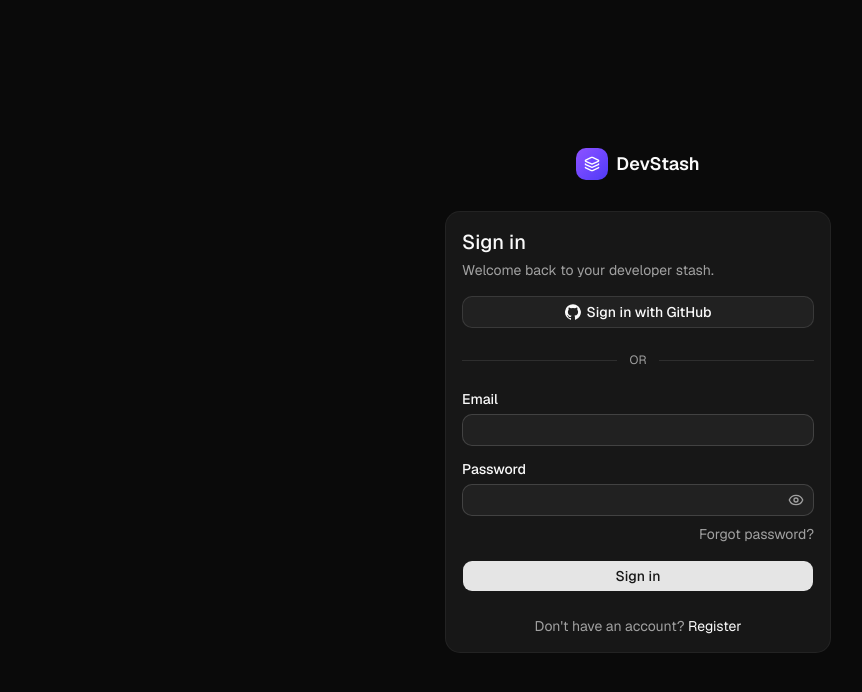
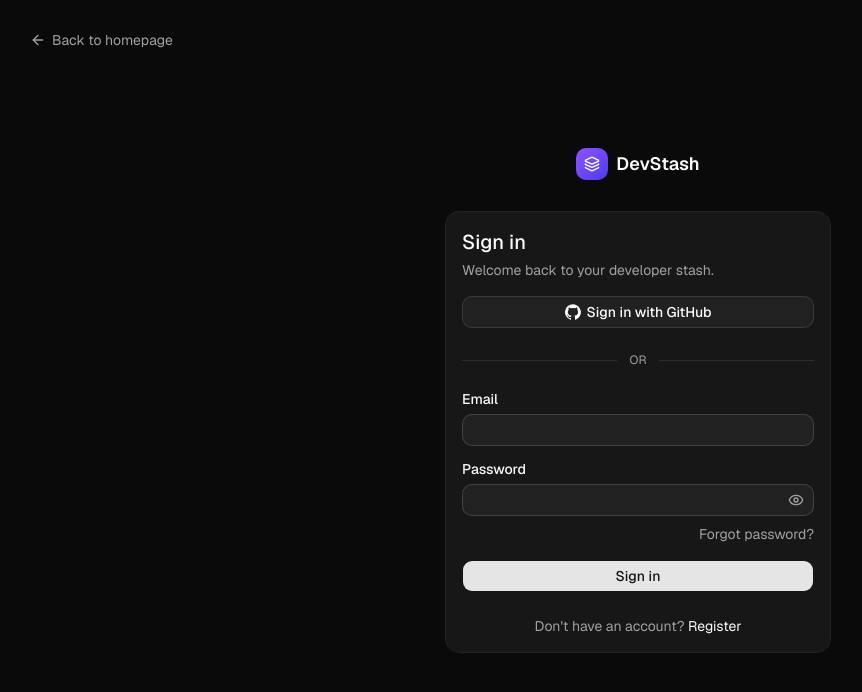
Before and after one commit to idwimeianto/devstash, a Next.js app: page /sign-in in a window 1280 px wide. Shown: the top 692 px of the page, without its empty margins (2-864 px from the left). Built offline with nearby package versions, Linux system fonts and the light colour scheme; no server answers.

Commit message:
feat: add a back to homepage link on the auth pages

```diff
--- a/context/current-feature.md
+++ b/context/current-feature.md
@@ -1,18 +1,25 @@
-# Current Feature
+# Current Feature: Back to Homepage on Auth Pages
 
-<!-- Feature name and short description -->
+Add a visible "Back to homepage" link on the sign-in and register (sign-up) pages, so visitors who came from the marketing homepage can return without the browser's back button.
 
 ## Status
 
-<!-- Not Started | In Progress | Completed -->
+In Progress
 
 ## Goals
 
-<!-- Goals and Requirements -->
+- A "Back to homepage" link (arrow-left icon plus text) to `/` on `/sign-in` and `/register`
+- Styled like the existing "Back to dashboard" links on `/profile` and `/settings` (small muted text, foreground on hover, visible focus ring)
+- Placed so it doesn't compete with the form: above the logo / card, or at the top-left of the page
+- Works at phone width (375px) with no horizontal scroll
+- Keyboard reachable, with an accessible name
 
 ## Notes
 
-<!-- Any Extra Notes -->
+- Both pages share `src/app/(auth)/layout.tsx`, which already wraps the DevStash logo in a `Link` to `/`, but nothing tells the visitor it goes home.
+- The same layout also wraps `/forgot-password`, `/reset-password` and `/verify-email`. Putting the link in the layout would add it to those pages too; the request names only sign in and sign up, so decide at `start` whether it lives in the layout (all auth pages) or only on the two pages.
+- No server actions or utilities expected, so no new unit tests.
+- Decided at `start`: the link lives in the shared auth layout (all auth pages), at the top-left of the page.
 
 ## History
 
--- a/src/app/(auth)/layout.tsx
+++ b/src/app/(auth)/layout.tsx
@@ -1,9 +1,16 @@
-import { Layers } from "lucide-react";
+import { ArrowLeft, Layers } from "lucide-react";
 import Link from "next/link";
 
 export default function AuthLayout({ children }: LayoutProps<"/">) {
   return (
-    <main className="flex flex-1 flex-col items-center justify-center gap-8 px-4 py-12">
+    <main className="relative flex flex-1 flex-col items-center justify-center gap-8 px-4 py-16">
+      <Link
+        href="/"
+        className="absolute top-4 left-4 flex min-h-8 items-center gap-1.5 rounded-md px-2 text-sm text-muted-foreground outline-none hover:text-foreground focus-visible:ring-2 focus-visible:ring-ring sm:top-6 sm:left-6"
+      >
+        <ArrowLeft className="size-4" />
+        Back to homepage
+      </Link>
       <Link href="/" className="flex items-center gap-2">
         <div className="flex size-8 items-center justify-center rounded-lg bg-linear-to-br from-violet-500 to-indigo-600 text-white">
           <Layers className="size-4" />
```
